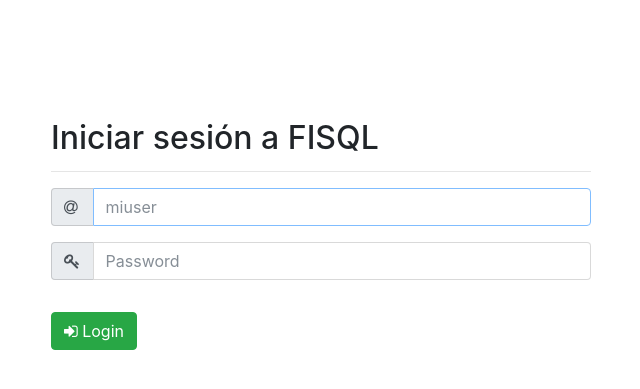
After one commit to carpio701021/webide, a Django app: page /ide/login in a window 1280 px wide. The commit adds this page. Shown: the top 389 px of the page, without its empty margins (319-959 px from the left). Run offline with Django 3.2, Linux system fonts and the light colour scheme; some libraries are stand-ins or nearby versions.

Commit message:
Login funcional, falta comunicacion con el server

```diff
--- a/IDE/templates/IDE/base-layout.html
+++ b/IDE/templates/IDE/base-layout.html
@@ -65,10 +65,10 @@
 
             <ul class="navbar-nav ml-auto mt-2 mt-lg-0">
                 <li class="nav-item">
-                    <a class="nav-link disabled" href="#">Javier Carpio</a>
+                    <a class="nav-link disabled" href="#">User: {{ user|default:'No user'|safe }}, Admin: {{ admin|default:'False'|safe }} </a>
                 </li>
                 <li class="nav-item">
-                    <a class="nav-link" href="#">Cerrar Sesión</a>
+                    <a class="nav-link" href="/ide/login">Cerrar Sesión</a>
                 </li>
             </ul>
         </div>
--- /dev/null
+++ b/IDE/templates/IDE/login.html
@@ -0,0 +1,77 @@
+<!DOCTYPE html>
+<html lang="en">
+<head>
+    <!-- Standard Meta -->
+    <meta charset="utf-8"/>
+    <meta http-equiv="X-UA-Compatible" content="IE=edge,chrome=1"/>
+    <meta name="viewport" content="width=device-width, initial-scale=1.0, maximum-scale=1.0">
+
+    <!-- Site Properties -->
+    <title>USQL Login</title>
+
+    <!-- Stylesheets -->
+    {% load staticfiles %}
+    <link rel="stylesheet" href="{% static 'IDE/css/bootstrap.min.css' %}">
+    <link rel="stylesheet" href="{% static 'IDE/css/font-awesome.min.css' %}">
+</head>
+<body>
+        <div class="container">
+                <br /><br /><br /><br /><br />
+        <form class="form-horizontal" role="form" method="POST" action="/ide/login">
+            <div class="row">
+                <div class="col-md-3"></div>
+                <div class="col-md-6">
+                    <h2>Iniciar sesión a FISQL</h2>
+                    <hr>
+                </div>
+            </div>
+            <div class="row">
+                <div class="col-md-3"></div>
+                <div class="col-md-6">
+                    <div class="form-group has-danger">
+                        <label class="sr-only" for="user">Usuario</label>
+                        <div class="input-group mb-2 mr-sm-2 mb-sm-0">
+                            <div class="input-group-addon" style="width: 2.6rem"><i class="fa fa-at"></i></div>
+                            <input type="text" name="user" class="form-control" id="user"
+                                   placeholder="miuser" required autofocus>
+                        </div>
+                    </div>
+                </div>
+                <div class="col-md-3">
+                    <div class="form-control-feedback">
+                        <span class="text-danger align-middle">
+                                {{ error|default:''|safe }}
+                        </span>
+                    </div>
+                </div>
+            </div>
+            <div class="row">
+                <div class="col-md-3"></div>
+                <div class="col-md-6">
+                    <div class="form-group">
+                        <label class="sr-only" for="password">Password</label>
+                        <div class="input-group mb-2 mr-sm-2 mb-sm-0">
+                            <div class="input-group-addon" style="width: 2.6rem"><i class="fa fa-key"></i></div>
+                            <input type="password" name="password" class="form-control" id="password"
+                                   placeholder="Password" required>
+                        </div>
+                    </div>
+                </div>
+                <div class="col-md-3">
+                    <div class="form-control-feedback">
+                        <span class="text-danger align-middle">
+                        <!-- Put password error message here -->
+                        </span>
+                    </div>
+                </div>
+            </div>
+            <div class="row" style="padding-top: 1rem">
+                <div class="col-md-3"></div>
+                <div class="col-md-6">
+                    <button type="submit" class="btn btn-success"><i class="fa fa-sign-in"></i> Login</button>
+                </div>
+            </div>
+        </form>
+    </div>
+</body>
+</html>
--- a/IDE/urls.py
+++ b/IDE/urls.py
@@ -4,6 +4,7 @@ from . import views
 
 urlpatterns = [
     url(r'^$', views.index, name='index'),
+    url(r'^login$', views.login, name='login'),
     url(r'^getDbTree$', views.getDbTree, name='dbTree'),
     url(r'^newScriptPanel$', views.newScriptPanel, name='newScriptPanel'),
     url(r'^newScriptPanelTab$', views.newScriptPanelTab, name='newScriptPanelTab'),
--- a/IDE/views.py
+++ b/IDE/views.py
@@ -1,13 +1,38 @@
 # -*- coding: utf-8 -*-
 from __future__ import unicode_literals
 from django.shortcuts import render
+from django.shortcuts import redirect
 from django.http import HttpResponse
 from django.http import JsonResponse
 from django.views.decorators.csrf import csrf_exempt
 from .socket_client import SocketClient
 
+@csrf_exempt
+def login(request):
+    request.session['login'] = ''
+    request.session['admin'] = ''
+    if request.method == 'GET':
+        return render(request, 'IDE/login.html')
+    elif request.method == 'POST':
+        #confirmar datos en el server
+        if( request.POST['user'] == 'admin' and request.POST['password'] == '123'):
+            print('Login exitoso')
+            #establecer cookie
+            request.session['login'] = request.POST['user']
+            request.session['admin'] = 'true'
+            return redirect('index')
+
+
+    return render(request, 'IDE/login.html', {'error': '<i class="fa fa-close"></i> Error, usuario o contraseña inválidos'})
+
+
 def index(request):
-    return render(request, 'IDE/home.html')
+    #leer cookie
+    if( not request.session.get('login', False) ):
+        #si no hay login redireccionar a login
+        return redirect('login')
+
+    return render(request, 'IDE/home.html', {'user': request.session['login'], 'admin': request.session['admin']})
 
 
 def otro(request):
```
Also changed, not shown: db.sqlite3, 2 other files.
